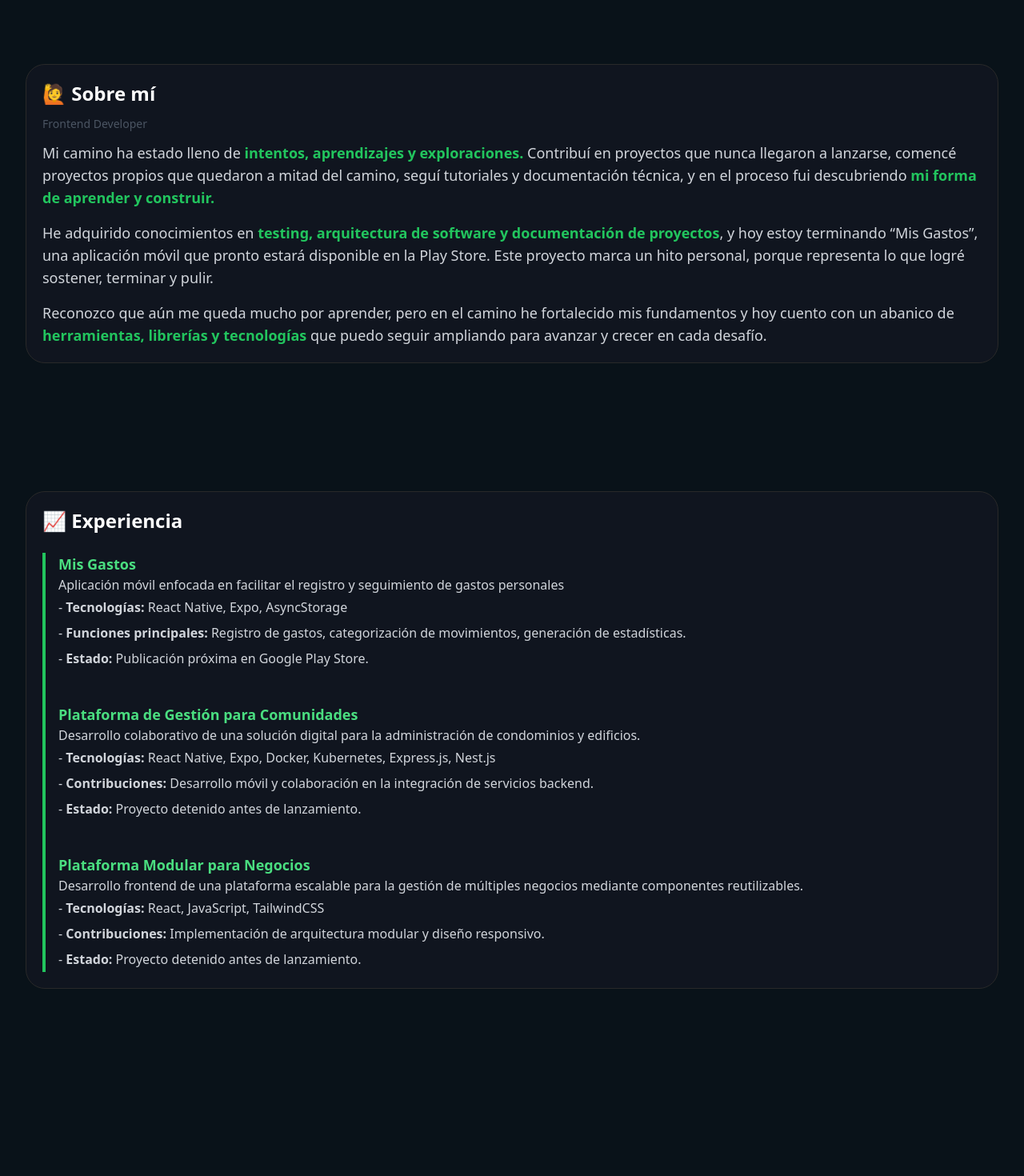
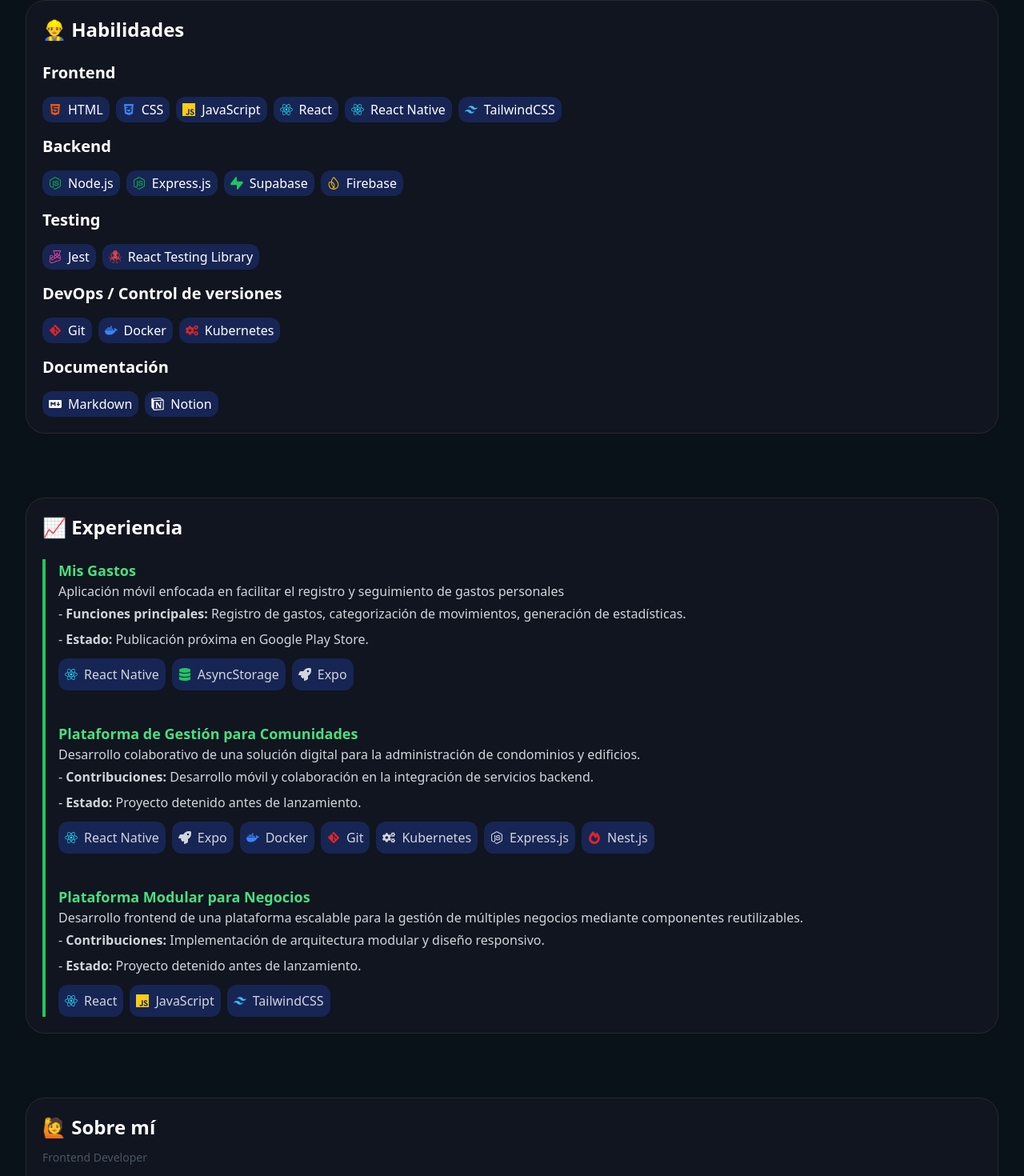
Before and after one commit to tomasjara/portafolio-web, a React (Vite) app: page / in a window 1280 px wide. Shown: the part 570-2040 px from the top of the page at 80% size. Before the commit the page ends 1886 px from the top, so only its background shows below. Built offline with nearby package versions, Linux system fonts and the light colour scheme.

Commit message:
new section

```diff
--- a/src/App.jsx
+++ b/src/App.jsx
@@ -1,8 +1,31 @@
 import { FiGithub } from "react-icons/fi";
 import { MdOutlineEmail } from "react-icons/md";
 import Navbar from "./components/Navbar";
+import {
+  FaReact,
+  FaNodeJs,
+  FaHtml5,
+  FaCss3Alt,
+  FaGitAlt,
+  FaDocker,
+  FaDatabase,
+  FaRocket,
+  FaCogs,
+  FaFireAlt,
+} from "react-icons/fa";
+import {
+  SiTailwindcss,
+  SiJavascript,
+  SiFirebase,
+  SiSupabase,
+  SiJest,
+  SiTestinglibrary,
+  SiMarkdown,
+  SiNotion
+} from "react-icons/si";
 
-const IconLinkContainer = ({ icon, link }) => {
+
+export const IconLinkContainer = ({ icon, link }) => {
   return (
     <a className="text-lg border-2 border-white border-opacity-30 rounded-full p-2" href={link} target="_blank" rel="noopener noreferrer">
       {icon}
@@ -18,9 +41,63 @@
   )
 }
 
+const stackTecnologico = [
+  {
+    category: "Frontend",
+    items: [
+      { icon: <FaHtml5 className="text-orange-600" />, name: "HTML" },
+      { icon: <FaCss3Alt className="text-blue-500" />, name: "CSS" },
+      { icon: <SiJavascript className="text-yellow-400" />, name: "JavaScript" },
+      { icon: <FaReact className="text-cyan-400" />, name: "React" },
+      { icon: <FaReact className="text-cyan-400" />, name: "React Native" },
+      { icon: <SiTailwindcss className="text-sky-400" />, name: "TailwindCSS" },
+    ],
+  },
+  {
+    category: "Backend",
+    items: [
+      { icon: <FaNodeJs className="text-green-600" />, name: "Node.js" },
+      { icon: <FaNodeJs className="text-green-600" />, name: "Express.js" },
+      { icon: <SiSupabase className="text-green-500" />, name: "Supabase" },
+      { icon: <SiFirebase className="text-yellow-500" />, name: "Firebase" },
+    ],
+  },
+  {
+    category: "Testing",
+    items: [
+      { icon: <SiJest className="text-pink-500" />, name: "Jest" },
+      { icon: <SiTestinglibrary className="text-red-500" />, name: "React Testing Library" },
+    ],
+  },
+  {
+    category: "DevOps / Control de versiones",
+    items: [
+      { icon: <FaGitAlt className="text-red-600" />, name: "Git" },
+      { icon: <FaDocker className="text-blue-500" />, name: "Docker" },
+      { icon: <FaCogs className="text-red-600" />, name: "Kubernetes" },
+    ],
+  },
+  {
+    category: "Documentación",
+    items: [
+      { icon: <SiMarkdown className="" />, name: "Markdown" },
+      { icon: <SiNotion className="" />, name: "Notion" },
+    ],
+  },
+];
+
+const TagStack = ({ icon, name }) => {
+  return (
+    <div className="flex items-center gap-2 rounded-xl py-1 px-2 bg-blue-950">
+      {icon}
+      {name}
+    </div>
+  )
+}
+
 export const App = () => {
   return (
-    <div className="flex flex-col gap-40 px-4 md:px-6 lg:px-8 max-w-screen-xl mx-auto text-white pt-40 pb-20">
+    <div className="flex flex-col gap-20 px-4 md:px-6 lg:px-8 max-w-screen-xl mx-auto text-white pt-40 pb-20">
       <Navbar />
       <div className="flex flex-col gap-3 scroll-mt-40" id="inicio">
         <Card className={"md:col-span-2"} >
@@ -41,13 +118,24 @@
         </Card>
       </div>
 
-      <Card className="scroll-mt-20" id="sobre-mi">
-        <h2 className="text-2xl font-bold">🙋 Sobre mí</h2>
-        <p className="text-sm text-gray-600">Frontend Developer</p>
-        <div className="text-lg space-y-4 text-gray-300">
-          <p>Mi camino ha estado lleno de <strong className="font-semibold text-green-500">intentos, aprendizajes y exploraciones.</strong> Contribuí en proyectos que nunca llegaron a lanzarse, comencé proyectos propios que quedaron a mitad del camino, seguí tutoriales y documentación técnica, y en el proceso fui descubriendo <strong className="font-semibold text-green-500">mi forma de aprender y construir.</strong></p>
-          <p>He adquirido conocimientos en <strong className="font-semibold text-green-500">testing, arquitectura de software y documentación de proyectos</strong>, y hoy estoy terminando “Mis Gastos”, una aplicación móvil que pronto estará disponible en la Play Store. Este proyecto marca un hito personal, porque representa lo que logré sostener, terminar y pulir.</p>
-          <p>Reconozco que aún me queda mucho por aprender, pero en el camino he fortalecido mis fundamentos y hoy cuento con un abanico de <strong className="font-semibold text-green-500">herramientas, librerías y tecnologías</strong> que puedo seguir ampliando para avanzar y crecer en cada desafío.</p>
+      <Card className="flex gap-2 scroll-mt-20" id="habilidades">
+        <h2 className="text-2xl font-bold mb-3">👷‍♂️ Habilidades</h2>
+        <div className="flex flex-col gap-4">
+          {stackTecnologico.map((grupo) => (
+            <div
+              key={grupo.category}
+              className=""
+            >
+              <h3 className="text-xl font-semibold mb-4 text-white">
+                {grupo.category}
+              </h3>
+              <ul className="flex flex-wrap gap-2">
+                {grupo.items.map((item) => (
+                  <TagStack icon={item.icon} name={item.name} />
+                ))}
+              </ul>
+            </div>
+          ))}
         </div>
       </Card>
 
@@ -61,9 +149,14 @@
             <p className="text-gray-300 text-md">
               <p>Aplicación móvil enfocada en facilitar el registro y seguimiento de gastos personales</p>
               <div className="leading-8">
-                <p>- <strong>Tecnologías:</strong> React Native, Expo, AsyncStorage</p>
                 <p>- <strong>Funciones principales:</strong> Registro de gastos, categorización de movimientos, generación de estadísticas.</p>
                 <p>- <strong>Estado:</strong> Publicación próxima en Google Play Store.</p>
+                {/* <p>- <strong>Tecnologías:</strong> React Native, Expo, AsyncStorage</p> */}
+                <div className="flex flex-wrap gap-2 mt-2">
+                  {[{ icon: <FaReact className="text-cyan-400" />, name: "React Native" },  { icon: <FaDatabase className="text-green-500" />, name: "AsyncStorage" }, { icon: <FaRocket className="" />, name: "Expo" }].map((item) => (
+                    <TagStack icon={item.icon} name={item.name} />
+                  ))}
+                </div>
               </div>
             </p>
           </div>
@@ -74,9 +167,14 @@
             <p className="text-gray-300 text-md">
               <p>Desarrollo colaborativo de una solución digital para la administración de condominios y edificios.</p>
               <div className="leading-8">
-                <p>- <strong>Tecnologías:</strong> React Native, Expo, Docker, Kubernetes, Express.js, Nest.js</p>
                 <p>- <strong>Contribuciones:</strong> Desarrollo móvil y colaboración en la integración de servicios backend.</p>
                 <p>- <strong>Estado:</strong> Proyecto detenido antes de lanzamiento.</p>
+                {/* <p>- <strong>Tecnologías:</strong> React Native, Expo, Docker, Kubernetes, Express.js, Nest.js</p> */}
+                <div className="flex flex-wrap gap-2 mt-2">
+                  {[{ icon: <FaReact className="text-cyan-400" />, name: "React Native" }, { icon: <FaRocket className="" />, name: "Expo" }, { icon: <FaDocker className="text-blue-500" />, name: "Docker" }, { icon: <FaGitAlt className="text-red-600" />, name: "Git" }, { icon: <FaCogs className="" />, name: "Kubernetes" }, { icon: <FaNodeJs className="" />, name: "Express.js" }, { icon: <FaFireAlt className="text-red-600" />, name: "Nest.js" }].map((item) => (
+                    <TagStack icon={item.icon} name={item.name} />
+                  ))}
+                </div>
               </div>
             </p>
           </div>
@@ -88,15 +186,30 @@
             <p className="text-gray-300 text-md ">
               <p>Desarrollo frontend de una plataforma escalable para la gestión de múltiples negocios mediante componentes reutilizables.</p>
               <div className="leading-8">
-                <p>- <strong>Tecnologías:</strong> React, JavaScript, TailwindCSS</p>
+                {/* <p>- <strong>Tecnologías:</strong> React, JavaScript, TailwindCSS</p> */}
                 <p>- <strong>Contribuciones:</strong> Implementación de arquitectura modular y diseño responsivo.</p>
                 <p>- <strong>Estado:</strong> Proyecto detenido antes de lanzamiento.</p>
+                <div className="flex flex-wrap gap-2 mt-2">
+                  {[{ icon: <FaReact className="text-cyan-400" />, name: "React" }, { icon: <SiJavascript className="text-yellow-400" />, name: "JavaScript" }, { icon: <SiTailwindcss className="text-sky-400" />, name: "TailwindCSS" }].map((item) => (
+                    <TagStack icon={item.icon} name={item.name} />
+                  ))}
+                </div>
               </div>
             </p>
           </div>
         </div>
       </Card>
 
+      <Card className="scroll-mt-20" id="sobre-mi">
+        <h2 className="text-2xl font-bold">🙋 Sobre mí</h2>
+        <p className="text-sm text-gray-600">Frontend Developer</p>
+        <div className="text-lg space-y-4 text-gray-300">
+          <p>Mi camino ha estado lleno de <strong className="font-semibold text-green-500">intentos, aprendizajes y exploraciones.</strong> Contribuí en proyectos que nunca llegaron a lanzarse, comencé proyectos propios que quedaron a mitad del camino, seguí tutoriales y documentación técnica, y en el proceso fui descubriendo <strong className="font-semibold text-green-500">mi forma de aprender y construir.</strong></p>
+          <p>He adquirido conocimientos en <strong className="font-semibold text-green-500">testing, arquitectura de software y documentación de proyectos</strong>, y hoy estoy terminando “Mis Gastos”, una aplicación móvil que pronto estará disponible en la Play Store. Este proyecto marca un hito personal, porque representa lo que logré sostener, terminar y pulir.</p>
+          <p>Reconozco que aún me queda mucho por aprender, pero en el camino he fortalecido mis fundamentos y hoy cuento con un abanico de <strong className="font-semibold text-green-500">herramientas, librerías y tecnologías</strong> que puedo seguir ampliando para avanzar y crecer en cada desafío.</p>
+        </div>
+      </Card>
+
     </div>
   )
 }
--- a/src/components/Navbar.jsx
+++ b/src/components/Navbar.jsx
@@ -1,14 +1,17 @@
 import { useState } from "react";
 import { useActiveSection } from "../hooks/useActiveSection";
-
+import { MdOutlineEmail } from "react-icons/md";
+import { FiGithub } from "react-icons/fi";
+import { IconLinkContainer } from "../App";
 export default function Navbar() {
   const [isOpen, setIsOpen] = useState(false);
 
   // Cambia sectionIds a una lista de objetos con id y name
   const sections = [
     { id: 'inicio', name: 'Inicio' },
+    { id: 'habilidades', name: 'Habilidades' },
+    { id: 'experiencia', name: 'Experiencia' },
     { id: 'sobre-mi', name: 'Sobre mí' },
-    { id: 'experiencia', name: 'Experiencia' },
   ];
 
   const activeSection = useActiveSection(sections.map(section => section.id));
@@ -40,13 +43,20 @@
                   key={id}
                   href={`#${id}`}
                   onClick={() => setIsOpen(false)}
-                  className={`hover:text-white hover:bg-gray-800 rounded-md p-2 transition-all ${activeSection === id ? 'text-white' : 'text-gray-500'}`}
+                  className={`hover:text-white hover:bg-gray-800 rounded-md p-2 transition-all text-white`}
+                // className={`hover:text-white hover:bg-gray-800 rounded-md p-2 transition-all ${activeSection === id ? 'text-white' : 'text-gray-500'}`}
                 >
                   {name}
                 </a>
               ))}
             </div>
-            <div className="hidden sm:flex"></div>
+            <div className="hidden sm:flex justify-center gap-5">
+              <IconLinkContainer icon={<MdOutlineEmail />} link="mailto:tomasignaciojd@gmail.com" />
+              {/* <IconLinkContainer icon={<CiLinkedin />} link="mailto:tomas.garcia.dev@gmail.com" /> */}
+              {/* <IconLinkContainer icon={<FaInstagram />} link="mailto:tomas.garcia.dev@gmail.com" /> */}
+              <IconLinkContainer icon={<FiGithub />} link="https://github.com/tomasjara" />
+              {/* <IconLinkContainer icon={<FaThreads />} link="mailto:tomas.garcia.dev@gmail.com" /> */}
+            </div>
           </div>
 
           {isOpen && (
@@ -57,7 +67,7 @@
                   href={`#${id}`}
                   onClick={() => setIsOpen(false)}
                   className={`text-center hover:text-white hover:bg-gray-800 rounded-md py-5 transition-all text-white text-2xl`}
-                  // className={`text-center hover:text-white hover:bg-gray-800 rounded-md p-2 transition-all ${activeSection === id ? 'text-white' : 'text-gray-500'}`}
+                // className={`text-center hover:text-white hover:bg-gray-800 rounded-md p-2 transition-all ${activeSection === id ? 'text-white' : 'text-gray-500'}`}
                 >
                   {name}
                 </a>
```
